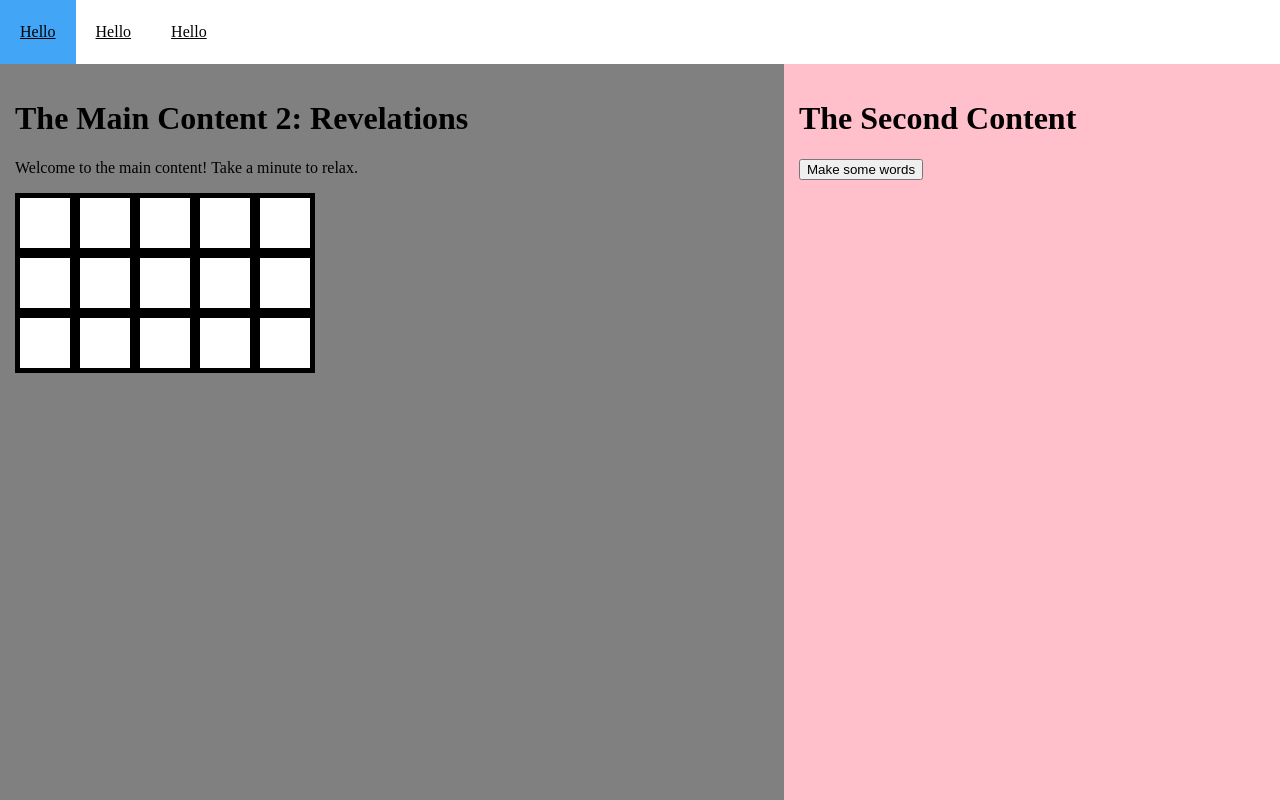
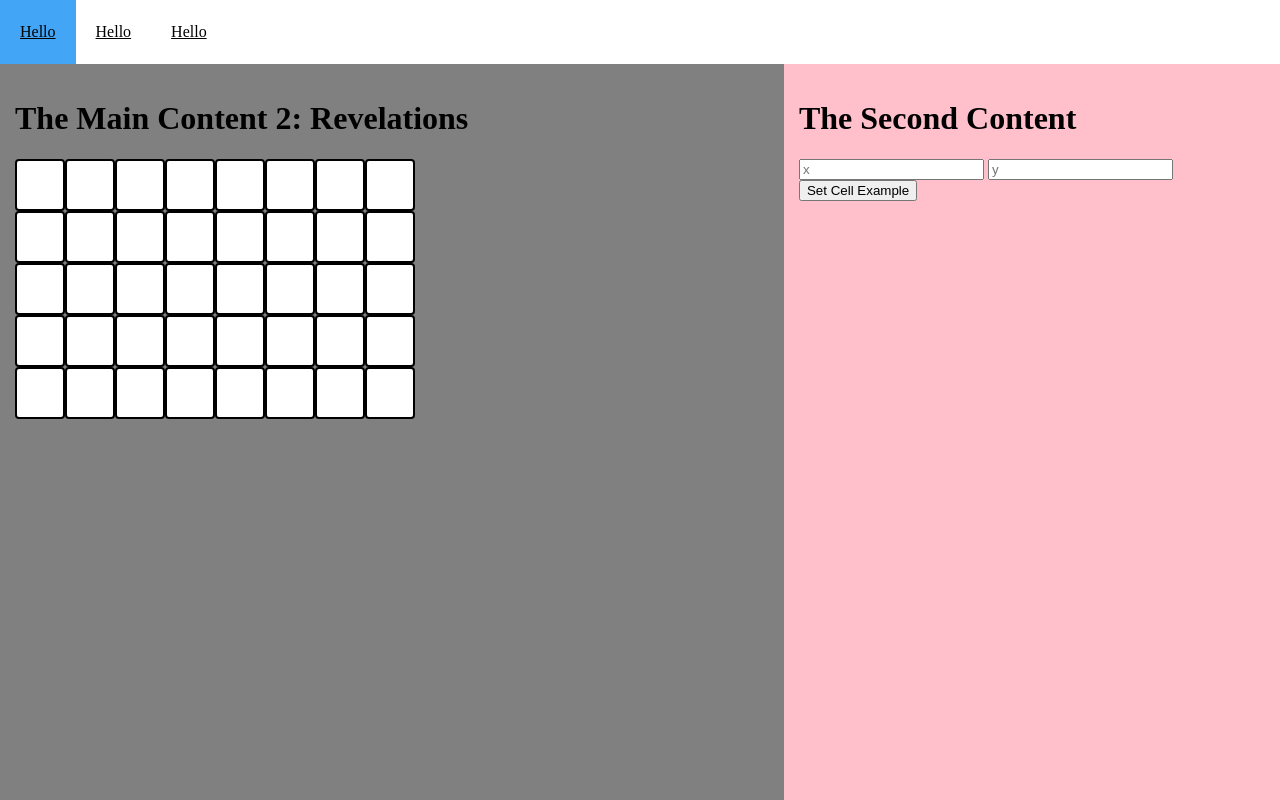
Before and after one commit to rohr265/cautious-dollop, a plain HTML site: page index.html in a window 1280 px wide. Drawn offline with Linux system fonts and the light colour scheme.

Commit message:
making a grid that can be accessed in code

```diff
--- a/index.css
+++ b/index.css
@@ -47,12 +47,14 @@ html, body {
 
 .row {
 	display: flex;
-
+}
+.col {
+	width: 50px;
 }
 .cell{
-	height: 50px;
-	width: 50px;
+	height: 48px;
 	background-color: white;
-	border-width: 5px;
+	border-width: 2px;
 	border-style: solid;
+	border-radius: 4px;
 }
--- a/index.html
+++ b/index.html
@@ -2,9 +2,8 @@
 <html>
 <head>
   <meta charset="utf-8">
-  <title>hehehe</title>
+  <title>Bip bop</title>
   <link href="./index.css" rel="stylesheet">
-
 </head>
 
 <body>
@@ -27,37 +26,25 @@
   <div class="container">
 
     <div class="leftThing">
-      <h1> The Main Content 2: Revelations </h1>
-      <p> Welcome to the main content! Take a minute to relax. </p>
 
-	  <div id="table">
-		<div class = "row">
-			<div class = "cell"> </div>
-			<div class = "cell"> </div>
-			<div class = "cell"> </div>
-			<div class = "cell"> </div>
-			<div class = "cell"> </div>
+		<h1> The Main Content 2: Revelations </h1>
+
+		<div id="table" class = "row">
+
 		</div>
-		<div class = "row">
-			<div class = "cell"> </div>
-			<div class = "cell"> </div>
-			<div class = "cell"> </div>
-			<div class = "cell"> </div>
-			<div class = "cell"> </div>
-		</div>
-		<div class = "row">
-			<div class = "cell"> </div>
-			<div class = "cell"> </div>
-			<div class = "cell"> </div>
-			<div class = "cell"> </div>
-			<div class = "cell"> </div>
-		</div>
-	</div>
+
 	</div>
 
     <div class="rightThing">
       <h1> The Second Content </h1>
-	  <button onclick="makeSomeWords();">Make some words</button>
+
+	  <input id="cellX" placeholder="x">
+	  <input id="cellY" placeholder="y">
+
+	  <button onclick="cellExampleButton();">Set Cell Example</button>
+
+
+
 	  <div id="wordsSpace">
 	  </div>
 
@@ -70,8 +57,6 @@
 
 </body>
 
-
 <script src="./index.js"></script>
 
-
 </html>
--- a/index.js
+++ b/index.js
@@ -1,18 +1,45 @@
-var counter = 0;
 var table = document.getElementById("table");
-var rows = table.children;
-function makeSomeWords()
+
+var tableArray=[];
+
+
+function makeTable(width, height)
 {
 
-	var x = document.getElementById("wordsSpace");
-	x.innerHTML = Math.random();
-	var bluePower = 10;
-	var redPower = 20;
+	// Nested loop to create all the cells
+	for (let i=0; i<width; i++)
+	{
+		let tempCol = document.createElement("div");
+		tempCol.className = "col";
+		table.appendChild(tempCol);
 
-	for (let j = 0; j < rows[counter].children.length; j++) {
-		rows[counter].children[j].style.backgroundColor = "red";
+		tableArray[i] = [];
+
+		for (let j=0; j<height; j++)
+		{
+			let tempNode = document.createElement("div");
+			tempNode.className = "cell";
+			tempCol.appendChild(tempNode);
+
+			tableArray[i][j] = tempNode;
+		}
+
 	}
+}
 
-	counter++;
+makeTable(8,5);
+
+function cellExampleButton()
+{
+	let x = document.getElementById("cellX").value;
+	let y = document.getElementById("cellY").value;
+
+	getCell(x, y).style.backgroundColor = "red";
 
 }
+
+
+function getCell(x, y)
+{
+	return tableArray[x][y];
+}
```
